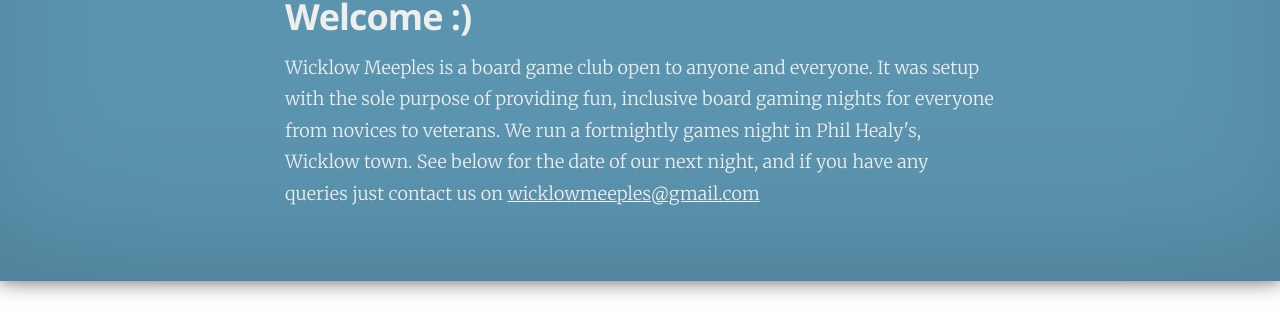
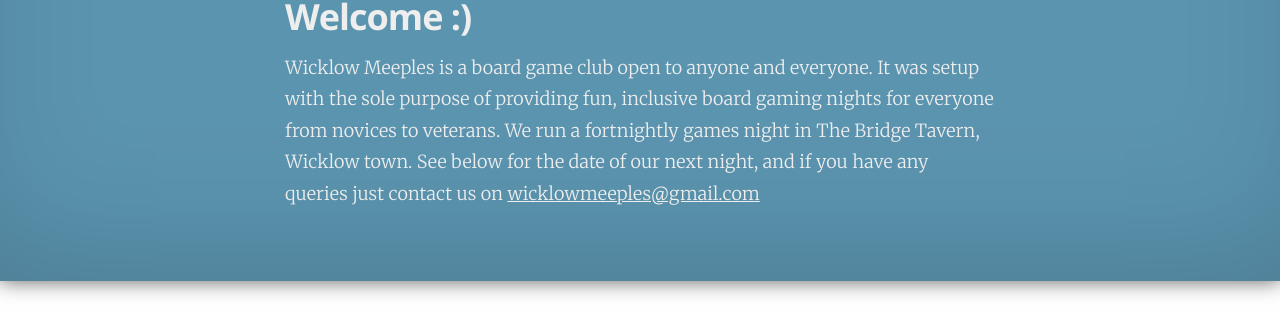
Before and after one commit to owenmcg/owenmcg.github.io, a Jekyll site: the page built from index.html, in a window 1280 px wide and 900 px high, scrolled down 767 px. Shown: the part 204-516 px from the top of the window. Built offline with Jekyll 4.4.1, drawn with Linux system fonts in a browser that asks for light colours; nearby versions of some CDN libraries; the list of posts is cut into pages by our own code.

Commit message:
homepage update

```diff
--- a/index.html
+++ b/index.html
@@ -34,7 +34,7 @@
 <div id="welcome" class="content welcome">
     <div class="post">
         <h2 class="post-title welcome">Welcome :)</h2>
-        <p class="post-excerpt">Wicklow Meeples is a board game club open to anyone and everyone. It was setup with the sole purpose of providing fun, inclusive board gaming nights for everyone from novices to veterans. We run a fortnightly games night in Phil Healy's, Wicklow town. See below for the date of our next night, and if you have any queries just contact us on <a href=“mailto:wicklowmeeples@gmail.com">wicklowmeeples@gmail.com</a>
+        <p class="post-excerpt">Wicklow Meeples is a board game club open to anyone and everyone. It was setup with the sole purpose of providing fun, inclusive board gaming nights for everyone from novices to veterans. We run a fortnightly games night in The Bridge Tavern, Wicklow town. See below for the date of our next night, and if you have any queries just contact us on <a href=“mailto:wicklowmeeples@gmail.com">wicklowmeeples@gmail.com</a>
         </p>
     </div>
 </div>
```
